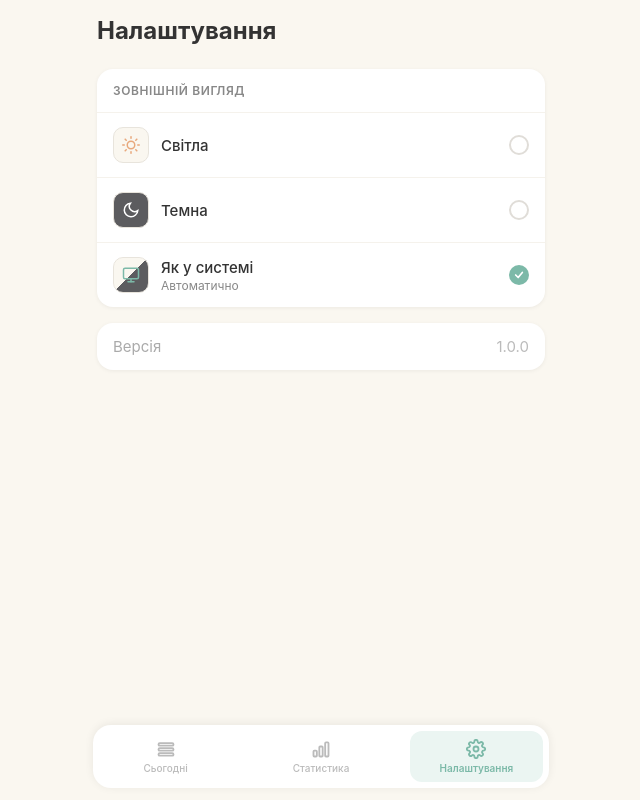
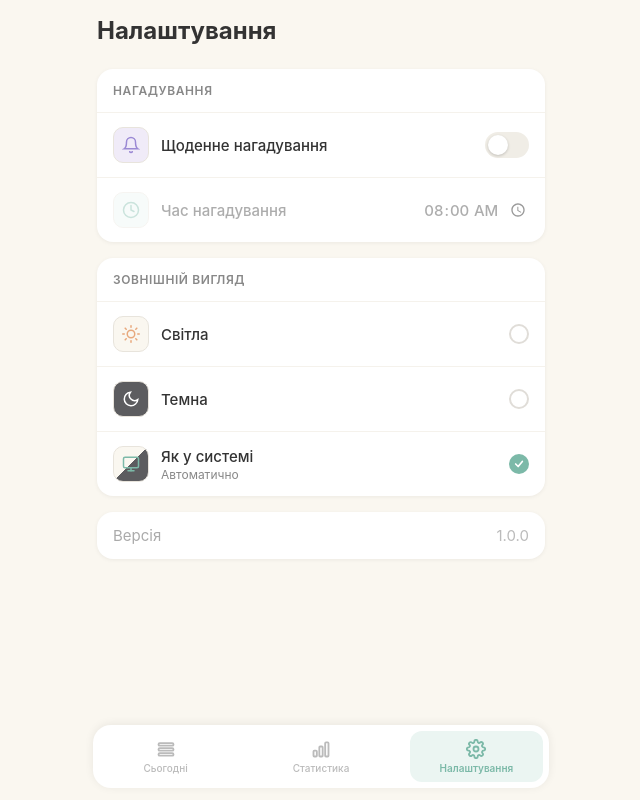
Before and after one commit to VolodymyrChubenko/habit-tracker, a React (Vite) app: page /settings in a window 1280 px wide. Shown: the whole page, without its empty margins (319-959 px from the left). Built offline with nearby package versions, Linux system fonts and the light colour scheme.

Commit message:
feat: add Нагадування section to Settings page

```diff
--- a/src/pages/Settings/Settings.module.scss
+++ b/src/pages/Settings/Settings.module.scss
@@ -56,3 +56,47 @@
 }
 
 .version { font-size: 15px; color: $color-text-muted; }
+
+// Toggle
+.toggle {
+  position: relative;
+  width: 44px;
+  height: 26px;
+  flex-shrink: 0;
+}
+
+.toggleTrack {
+  position: absolute;
+  inset: 0;
+  border-radius: 13px;
+  background: $color-border;
+  transition: background 0.2s ease;
+}
+
+.toggleThumb {
+  position: absolute;
+  top: 3px;
+  left: 3px;
+  width: 20px;
+  height: 20px;
+  border-radius: 50%;
+  background: white;
+  box-shadow: 0 1px 3px rgba(0, 0, 0, 0.2);
+  transition: transform 0.2s ease;
+}
+
+.toggleOn .toggleTrack { background: $color-accent; }
+.toggleOn .toggleThumb { transform: translateX(18px); }
+
+// Time input
+.timeInput {
+  font-size: 15px;
+  font-weight: 500;
+  color: $color-text;
+  background: transparent;
+  border: none;
+  outline: none;
+  padding: 0;
+  cursor: pointer;
+  font-family: inherit;
+}
--- a/src/pages/Settings/index.tsx
+++ b/src/pages/Settings/index.tsx
@@ -1,4 +1,6 @@
 import { useSettingsStore } from '../../store/settingsStore';
+import { useToast } from '../../components/Toast/useToast';
+import { Toast } from '../../components/Toast/Toast';
 import type { Theme } from '../../types';
 import styles from './Settings.module.scss';
 
@@ -31,6 +33,20 @@ const CheckIcon = () => (
   </svg>
 );
 
+const BellIcon = () => (
+  <svg width="18" height="18" viewBox="0 0 24 24" fill="none" stroke="#9B89D4" strokeWidth="2" strokeLinecap="round">
+    <path d="M18 8A6 6 0 0 0 6 8c0 7-3 9-3 9h18s-3-2-3-9" />
+    <path d="M13.73 21a2 2 0 0 1-3.46 0" />
+  </svg>
+);
+
+const ClockIcon = () => (
+  <svg width="18" height="18" viewBox="0 0 24 24" fill="none" stroke="#7CB9A8" strokeWidth="2" strokeLinecap="round">
+    <circle cx="12" cy="12" r="10" />
+    <polyline points="12 6 12 12 16 14" />
+  </svg>
+);
+
 const themeOptions: { value: Theme; label: string; sub?: string; iconBg: string; Icon: () => React.JSX.Element }[] = [
   { value: 'light', label: 'Світла', iconBg: '#FAF7F0', Icon: SunIcon },
   { value: 'dark', label: 'Темна', iconBg: '#5c5c5f', Icon: MoonIcon },
@@ -38,11 +54,69 @@ const themeOptions: { value: Theme; label: string; sub?: string; iconBg: string;
 ];
 
 export default function SettingsPage() {
-  const { theme, setTheme } = useSettingsStore();
+  const { theme, setTheme, reminderEnabled, reminderTime, setReminderEnabled, setReminderTime } = useSettingsStore();
+  const { toast, show } = useToast();
+
+  const handleReminderToggle = async () => {
+    if (!reminderEnabled) {
+      if (!('Notification' in window) || !('serviceWorker' in navigator)) {
+        show({ message: 'Сповіщення не підтримуються у цьому браузері' });
+        return;
+      }
+      if (Notification.permission === 'denied') {
+        show({ message: 'Дозвольте сповіщення у налаштуваннях браузера' });
+        return;
+      }
+      if (Notification.permission === 'default') {
+        const result = await Notification.requestPermission();
+        if (result !== 'granted') {
+          show({ message: 'Дозвіл на сповіщення не надано' });
+          return;
+        }
+      }
+    }
+    setReminderEnabled(!reminderEnabled);
+  };
 
   return (
     <>
       <h1 className={styles.title}>Налаштування</h1>
+
+      <div className={styles.section}>
+        <div className={styles.sectionLabel}>Нагадування</div>
+
+        <div className={styles.row} onClick={() => void handleReminderToggle()}>
+          <div className={styles.icon} style={{ background: '#F0EBF8', border: '1.5px solid #E8E4DC' }}>
+            <BellIcon />
+          </div>
+          <span className={styles.rowTitle}>Щоденне нагадування</span>
+          <div className={`${styles.toggle} ${reminderEnabled ? styles.toggleOn : ''}`}>
+            <div className={styles.toggleTrack} />
+            <div className={styles.toggleThumb} />
+          </div>
+        </div>
+
+        <div
+          className={styles.row}
+          style={{
+            opacity: reminderEnabled ? 1 : 0.4,
+            pointerEvents: reminderEnabled ? 'auto' : 'none',
+            cursor: 'default',
+          }}
+        >
+          <div className={styles.icon} style={{ background: '#EBF5F2', border: '1.5px solid #E8E4DC' }}>
+            <ClockIcon />
+          </div>
+          <span className={styles.rowTitle}>Час нагадування</span>
+          <input
+            type="time"
+            className={styles.timeInput}
+            value={reminderTime}
+            onChange={e => setReminderTime(e.target.value)}
+            onClick={e => e.stopPropagation()}
+          />
+        </div>
+      </div>
 
       <div className={styles.section}>
         <div className={styles.sectionLabel}>Зовнішній вигляд</div>
@@ -71,6 +145,8 @@ export default function SettingsPage() {
           <span className={styles.version}>1.0.0</span>
         </div>
       </div>
+
+      {toast && <Toast message={toast.message} />}
     </>
   );
 }
```
